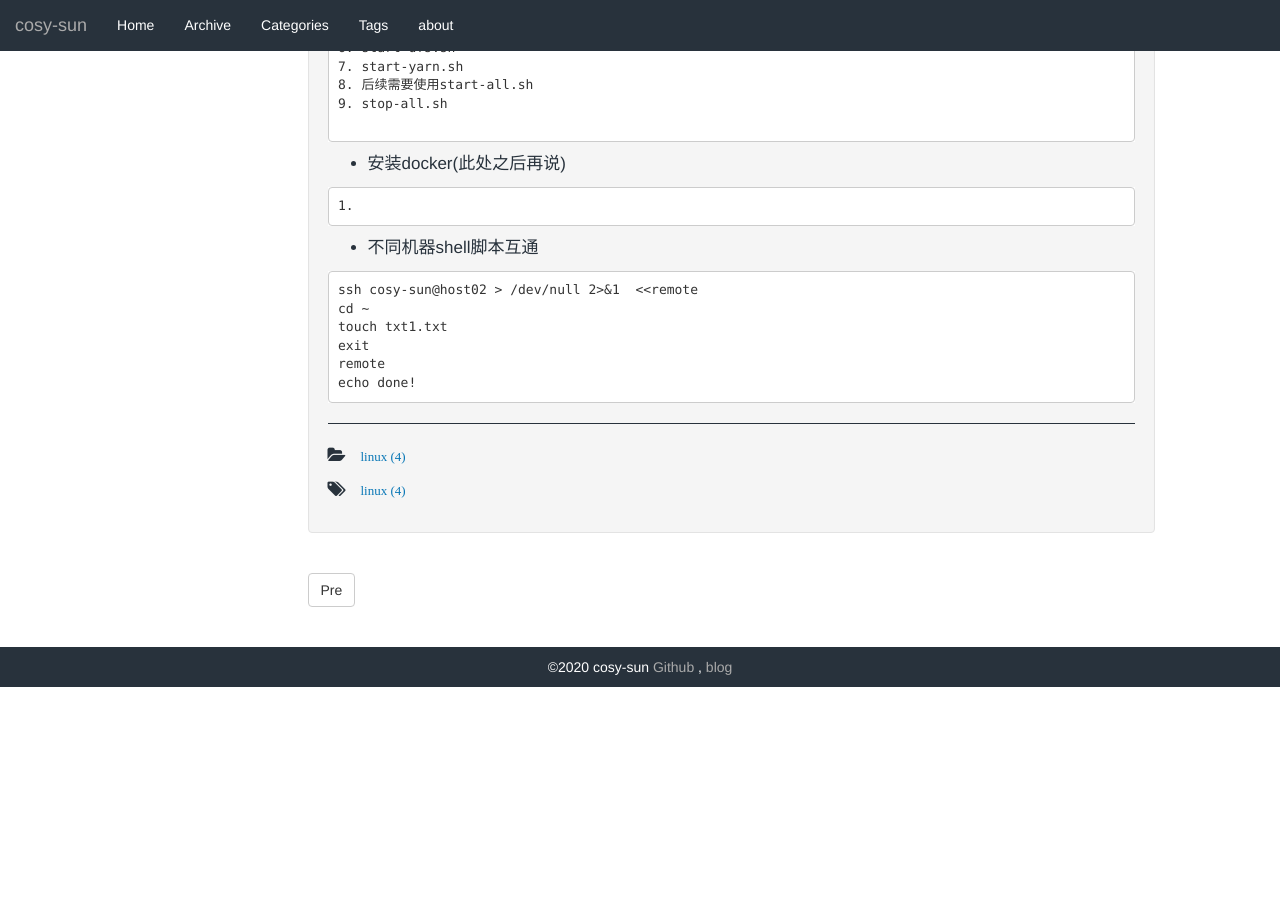
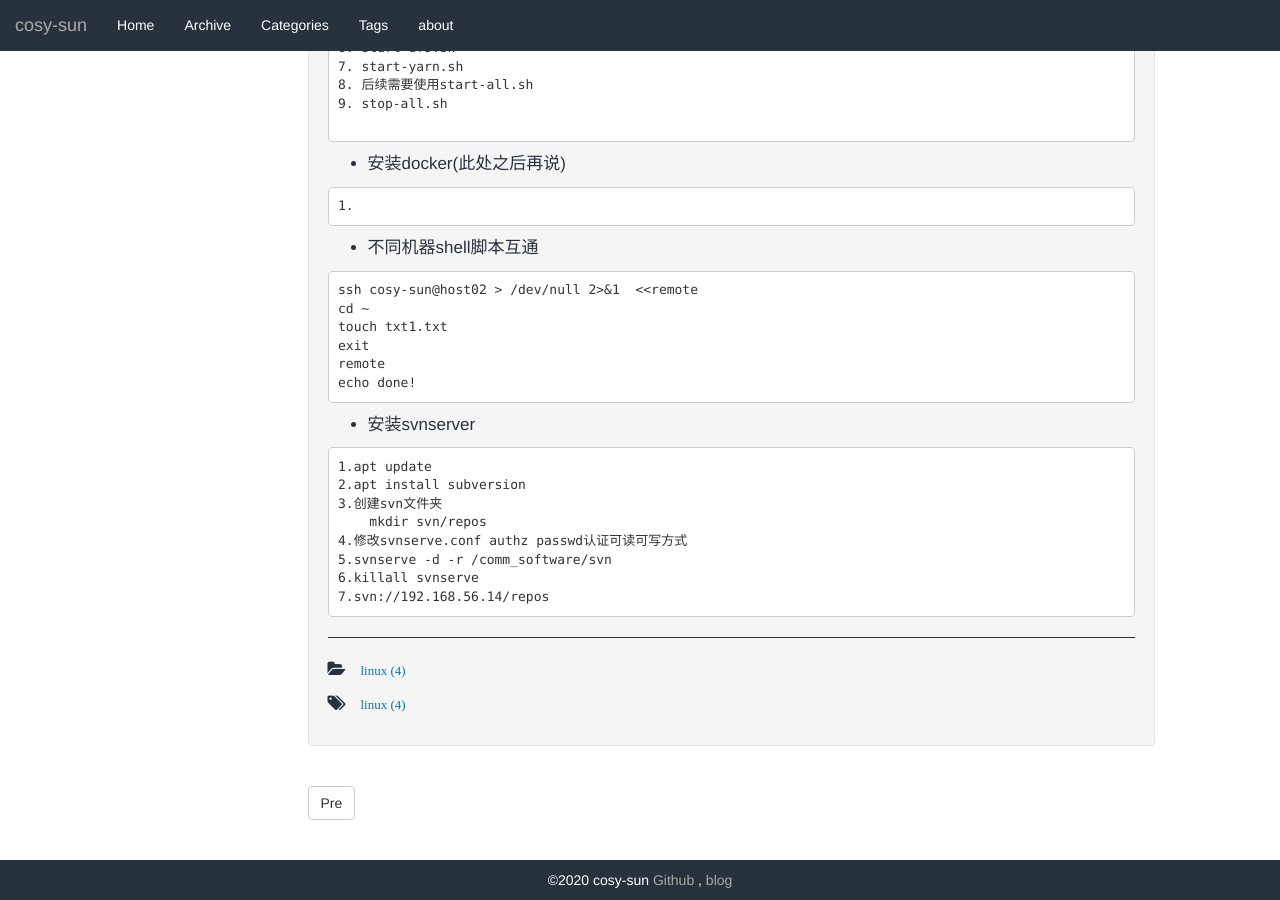
Before and after one commit to cosy-sun/cosy-sun.github.io, a Jekyll site: the page built from _posts/2020-05-20-vbox搭建ubuntu环境.md, in a window 1280 px wide and 900 px high, scrolled down 3308 px. Built offline with Jekyll 4.4.1, drawn with Linux system fonts in a browser that asks for light colours; before the commit the page ends 3995 px from its top, so only the background shows below that.

Commit message:
修改vbox

````diff
--- a/_posts/2020-05-20-vbox搭建ubuntu环境.md
+++ b/_posts/2020-05-20-vbox搭建ubuntu环境.md
@@ -214,3 +214,16 @@ exit
 remote
 echo done!
 ```
+
+- 安装svnserver
+
+```
+1.apt update
+2.apt install subversion
+3.创建svn文件夹
+    mkdir svn/repos
+4.修改svnserve.conf authz passwd认证可读可写方式
+5.svnserve -d -r /comm_software/svn
+6.killall svnserve
+7.svn://192.168.56.14/repos
+```
````
